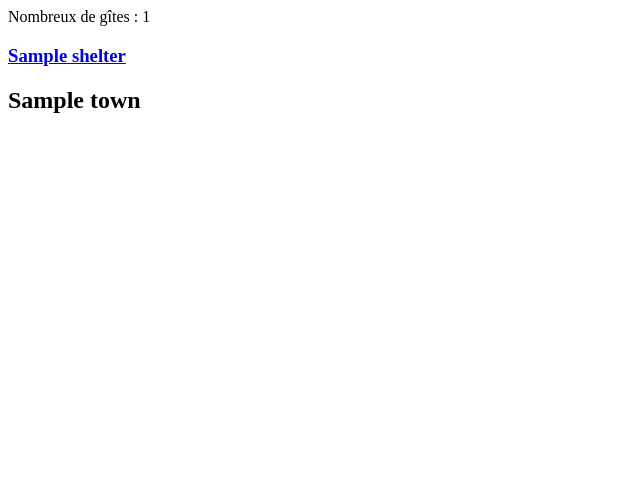
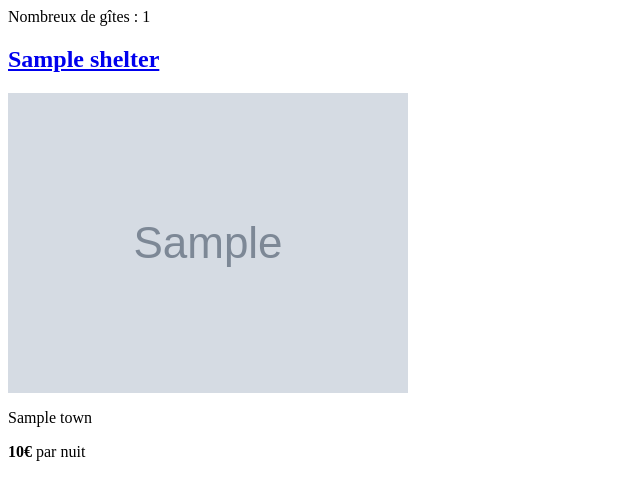
Before and after one commit to Tyujhty/progica, a Symfony app: template templates/_partials/_content.html.twig in a window 1280 px wide. Shown: the top 500 px of the page, without its empty margins (0-640 px from the left). Run offline with Twig, Linux system fonts and the light colour scheme; the template is opened without the code that fills it: most values are stand-ins (such as "Sample title", 1, 10 or a date in 2020); grey boxes marked "Sample" are stand-in pictures; some libraries are stand-ins or nearby versions.

Commit message:
feat: mise en forme des cartes des gîtes

```diff
--- a/src/Controller/GiteController.php
+++ b/src/Controller/GiteController.php
@@ -23,7 +23,7 @@ class GiteController extends AbstractController
 
         if ($formSearch->isSubmitted() && $formSearch->isValid()) {
             $criteria = $formSearch->getData();
-            $shelters = $shelterRepository->searchShelterFromTown($criteria);
+            $shelters = $shelterRepository->searchSheltersByCriteria($criteria);
 
             return $this->redirectToRoute('home', $shelters);
         };
--- a/templates/_partials/_content.html.twig
+++ b/templates/_partials/_content.html.twig
@@ -1,12 +1,14 @@
-{% if countShelters is defined %}
-    <p>Nombreux de gîtes : {{ countShelters }}</p>
-{% endif %}
+<div class="flex flex-wrap w-full">
 
-{% for shelter in shelters %}
-    <div class="ctn w-4/12 flex flex-rown">
-        <a href=" {{path('gite_show', {'id' : shelter.id} )}} ">
-            <h3> {{ shelter.name }} </h3>
-        </a>
-        <h2> {{ shelter.town }} </h2>
+    {% if countShelters is defined %}
+        <p>Nombreux de gîtes : {{ countShelters }}</p>
+    {% endif %}
+
+    <div class="w-full flex flex-wrap">
+        {% for shelter in shelters %}
+            {% include "_partials/_shelter_card.html.twig" %}
+        {% endfor %}
     </div>
-{% endfor %}
+
+
+</div>
--- /dev/null
+++ b/templates/_partials/_shelter_card.html.twig
@@ -0,0 +1,12 @@
+<div class="ctn w-1/3 flex flex-col items-center">
+    <a href=" {{path('gite_show', {'id' : shelter.id} )}} ">
+        <h2> {{ shelter.name }} </h2>
+        <div class="">
+            <img src=" {{ shelter.image }}" alt="Image d'illustration du gîte" class="w-full rounded">
+        </div>
+    </a>
+    <div class="w-full">
+        <p> {{ shelter.town }} </p>
+        <p> <strong>{{ shelter.price }}€</strong> par nuit </p>
+    </div>
+</div>
--- a/templates/home/index.html.twig
+++ b/templates/home/index.html.twig
@@ -3,9 +3,9 @@
 {% block title %}Progica - Echappez à la routine, louez un gîte de rêve{% endblock %}
 
 {% block body %}
-    <h1>Bienvenue sur la page Home</h1>
 
-    <ul id="content">
+    <div id="content" class="mt-8 flex flex-wrap mx-8">
         {% include "_partials/_content.html.twig" %}
-    </ul>
+    </div>
+
 {% endblock %}
```
Also changed, not shown: templates/_partials/_searchbar.html.twig (+6 -2 lines).
